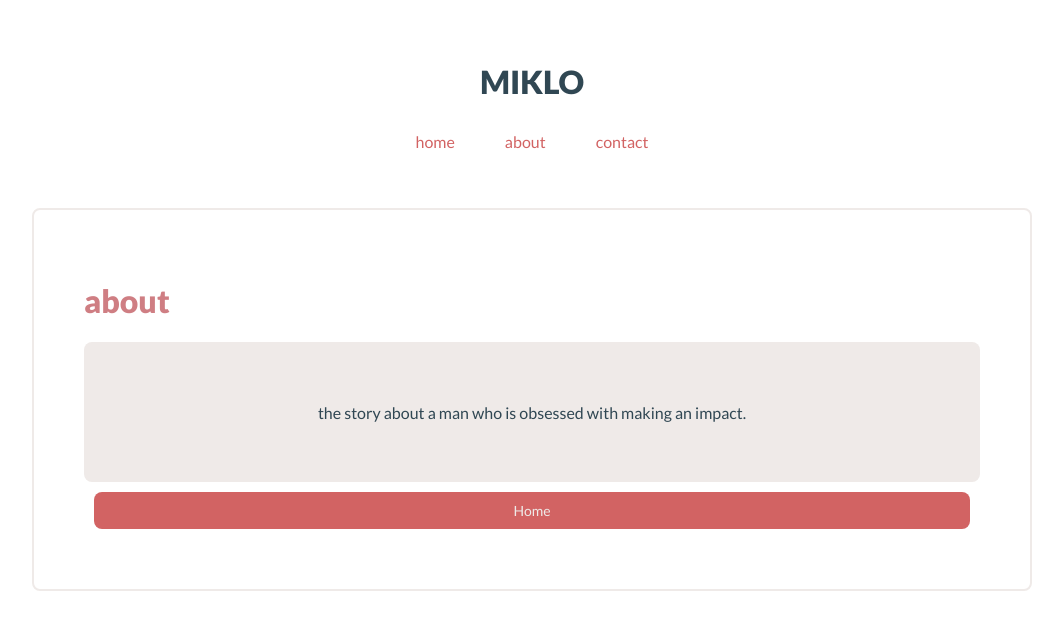
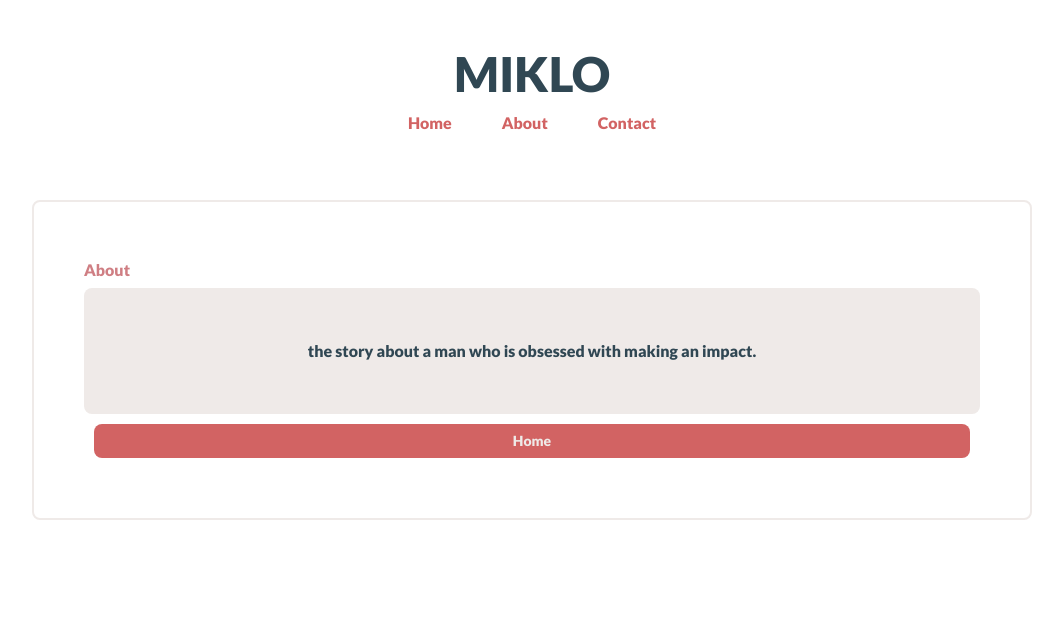
Before and after one commit to miklo88/React-Nav-Sass, a React (Create React App) app in the folder react-nav/: page /about in a window 1280 px wide. Shown: the top 630 px of the page, without its empty margins (108-1171 px from the left). Built offline with nearby package versions, Linux system fonts and the light colour scheme; a web font is replaced by a local one.

Commit message:
breaking on styling and focusing on hooking up back end.

```diff
--- a/react-nav/src/components/about.js
+++ b/react-nav/src/components/about.js
@@ -7,7 +7,7 @@
 const About = () => {
   return (
     <div className='about-body'>
-      <h1 className='about-title'>about</h1>
+      <h1 className='about-title'>About</h1>
       <div className='about-container'>
         <p>the story about a man who is obsessed with making an impact.</p>
         {/* about-container */}
--- a/react-nav/src/components/contact.js
+++ b/react-nav/src/components/contact.js
@@ -9,8 +9,10 @@
       {/* entire form container */}
       <div className='contact-container'>
         {/* container title */}
-        <h1 className='contact-title'>contact</h1>
+        <h1 className='contact-title'>Contact</h1>
+
         <p className='form-title'>say hello to me</p>
+
         {/* form-container */}
         <div className='form-container'>
           <form className='contact-form'>
--- a/react-nav/src/components/contact.scss
+++ b/react-nav/src/components/contact.scss
@@ -18,6 +18,10 @@
 .contact-container {
   padding: 5%;
 }
+// h1
+// .contact-title {
+
+// }
 .form-container {
   display: flex;
   flex-direction: column;
--- a/react-nav/src/components/home.js
+++ b/react-nav/src/components/home.js
@@ -5,7 +5,7 @@
 const Home = () => {
   return (
     <div className='home-body'>
-      <h1 className='home-title'>welcome</h1>
+      <h1 className='home-title'>Welcome</h1>
       <div className='home-container'>
         <p>i'm going to put an image here.</p>
       </div>
--- a/react-nav/src/styles/styles.scss
+++ b/react-nav/src/styles/styles.scss
@@ -7,6 +7,136 @@
 
 // mixin imports  //////////////////////////////////
 
+// meyers reset//////////////////////////////////////
+/* http://meyerweb.com/eric/tools/css/reset/
+   v2.0 | 20110126
+   License: none (public domain)
+*/
+
+html,
+body,
+div,
+span,
+applet,
+object,
+iframe,
+h1,
+h2,
+h3,
+h4,
+h5,
+h6,
+p,
+blockquote,
+pre,
+a,
+abbr,
+acronym,
+address,
+big,
+cite,
+code,
+del,
+dfn,
+em,
+img,
+ins,
+kbd,
+q,
+s,
+samp,
+small,
+strike,
+strong,
+sub,
+sup,
+tt,
+var,
+b,
+u,
+i,
+center,
+dl,
+dt,
+dd,
+ol,
+ul,
+li,
+fieldset,
+form,
+label,
+legend,
+table,
+caption,
+tbody,
+tfoot,
+thead,
+tr,
+th,
+td,
+article,
+aside,
+canvas,
+details,
+embed,
+figure,
+figcaption,
+footer,
+header,
+hgroup,
+menu,
+nav,
+output,
+ruby,
+section,
+summary,
+time,
+mark,
+audio,
+video {
+  margin: 0;
+  padding: 0;
+  border: 0;
+  font-size: 100%;
+  font: inherit;
+  vertical-align: baseline;
+}
+/* HTML5 display-role reset for older browsers */
+article,
+aside,
+details,
+figcaption,
+figure,
+footer,
+header,
+hgroup,
+menu,
+nav,
+section {
+  display: block;
+}
+body {
+  line-height: 1;
+}
+ol,
+ul {
+  list-style: none;
+}
+blockquote,
+q {
+  quotes: none;
+}
+blockquote:before,
+blockquote:after,
+q:before,
+q:after {
+  content: "";
+  content: none;
+}
+table {
+  border-collapse: collapse;
+  border-spacing: 0;
+}
 // grid layout  //////////////////////////////////
 * {
   box-sizing: border-box;
@@ -14,7 +144,7 @@
 // app styling acting as body styling.
 .App {
   font-family: "Lato", sans-serif;
-  // font-weight: 900;
+  font-weight: 900;
   width: 100%;
   max-width: 1000px;
   min-width: 400px;
@@ -26,8 +156,14 @@
 h1 {
   // color: $secondary-blue;
   color: $tri-coral;
+  padding: 10px 0px;
   // color: $off-white;
 }
+.nav-h1 {
+  color: $tri-coral;
+}
+
 p {
   color: $secondary-blue;
+  padding: 10px 0px;
 }
--- a/react-nav/src/utils/router.scss
+++ b/react-nav/src/utils/router.scss
@@ -25,6 +25,9 @@
 // navigation h1
 .nav-h1 {
   color: $secondary-blue;
+  font-weight: 900;
+  font-size: 3rem;
+  padding: 10px;
 }
 // BUTTONS  //////////////////////////////////
 // nav btn wrapper
--- a/react-nav/src/utils/routing.js
+++ b/react-nav/src/utils/routing.js
@@ -17,13 +17,13 @@
         {/* navigation buttons and links and routes */}
         <div className='nav-btn-wrap'>
           <Link className='btn-link' to='/home'>
-            home
+            Home
           </Link>
           <Link className='btn-link' to='/about'>
-            about
+            About
           </Link>
           <Link className='btn-link' to='/contact'>
-            contact
+            Contact
           </Link>
         </div>
         {/* nav-btn-wrap */}
```
